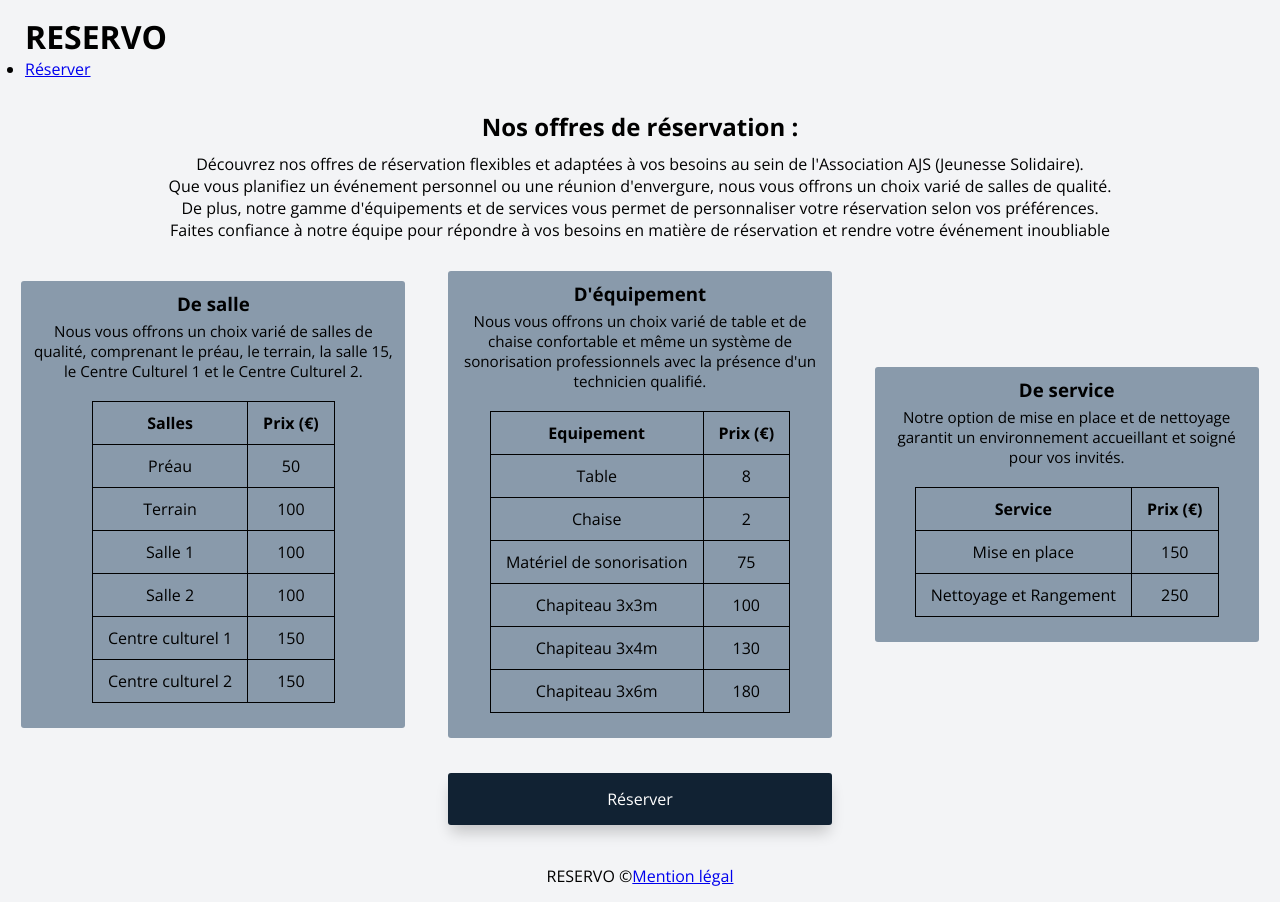
After one commit to HoarauJeremy/TP-Projet-RESERVO, a PHP site: page /plusieurPage/index.php in a window 1280 px wide. The commit adds this page. Run offline with PHP 8.4, Linux system fonts and the light colour scheme; some web fonts are replaced.

Commit message:
ajout de la seconde partie du TP

```diff
--- /dev/null
+++ b/plusieurPage/index.php
@@ -0,0 +1,161 @@
+<!DOCTYPE html>
+<html lang="fr">
+<head>
+    <meta charset="UTF-8">
+    <meta name="viewport" content="width=device-width, initial-scale=1.0">
+    <title>TP Projet RESERVO</title>
+    <link rel="stylesheet" href="../style.css">
+</head>
+<body>
+
+<header>
+    <h1>RESERVO</h1>
+
+    <nav>
+        <ul>
+            <li><a href="reservation.php">Réserver</a></li>
+        </ul>
+    </nav>
+</header>
+
+<main>
+    <div class="presentation">
+
+        <h2>Nos offres de réservation :</h2>
+
+        <div class="pres-text">
+            <p>
+                Découvrez nos offres de réservation flexibles et adaptées à vos besoins au sein de l'Association AJS (Jeunesse Solidaire).
+                <br>
+                Que vous planifiez un événement personnel ou une réunion d'envergure, nous vous offrons un choix varié de salles de qualité.
+                <br>
+                De plus, notre gamme d'équipements et de services vous permet de personnaliser votre réservation selon vos préférences.
+                <br>
+                Faites confiance à notre équipe pour répondre à vos besoins en matière de réservation et rendre votre événement inoubliable
+            </p>
+        </div>
+
+        <div class="pres-box">
+            <div class="box">
+                <h3>De salle</h3>
+                <p>Nous vous offrons un choix varié de salles de qualité, comprenant le préau, le terrain, la salle 15, le Centre Culturel 1 et le Centre Culturel 2.</p>
+                <div class="price">
+                    <table>
+                        <thead>
+                            <tr>
+                                <th>Salles</th>
+                                <th>Prix (€)</th>
+                            </tr>
+                        </thead>
+                        <tbody>
+                            <tr>
+                                <td>Préau</td>
+                                <td>50</td>
+                            </tr>
+                            <tr>
+                                <td>Terrain</td>
+                                <td>100</td>
+                            </tr>
+                            <tr>
+                                <td>Salle 1</td>
+                                <td>100</td>
+                            </tr>
+                            <tr>
+                                <td>Salle 2</td>
+                                <td>100</td>
+                            </tr>
+                            <tr>
+                                <td>Centre culturel 1</td>
+                                <td>150</td>
+                            </tr>
+                            <tr>
+                                <td>Centre culturel 2</td>
+                                <td>150</td>
+                            </tr>
+                        </tbody>
+                    </table>
+                </div>
+            </div>
+
+            <div class="box">
+                <h3>D'équipement</h3>
+                <p>Nous vous offrons un choix varié de table et de chaise confortable et même un système de sonorisation professionnels avec la présence d'un technicien qualifié.</p>
+                <div class="price">
+                    <table>
+                        <thead>
+                            <tr>
+                                <th>Equipement</th>
+                                <th>Prix (€)</th>
+                            </tr>
+                        </thead>
+                        <tbody>
+                            <tr>
+                                <td>Table</td>
+                                <td>8</td>
+                            </tr>
+                            <tr>
+                                <td>Chaise</td>
+                                <td>2</td>
+                            </tr>
+                            <tr>
+                                <td>Matériel de sonorisation</td>
+                                <td>75</td>
+                            </tr>
+                            <tr>
+                                <td>Chapiteau 3x3m</td>
+                                <td>100</td>
+                            </tr>
+                            <tr>
+                                <td>Chapiteau 3x4m</td>
+                                <td>130</td>
+                            </tr>
+                            <tr>
+                                <td>Chapiteau 3x6m</td>
+                                <td>180</td>
+                            </tr>
+                        </tbody>
+                    </table>
+                </div>
+            </div>
+
+            <div class="box">
+                <h3>De service</h3>
+                <p>Notre option de mise en place et de nettoyage garantit un environnement accueillant et soigné pour vos invités.</p>
+                <div class="price">
+                    <table>
+                        <thead>
+                            <tr>
+                                <th>Service</th>
+                                <th>Prix (€)</th>
+                            </tr>
+                        </thead>
+                        <tbody>
+                            <tr>
+                                <td>Mise en place</td>
+                                <td>150</td>
+                            </tr>
+                            <tr>
+                                <td>Nettoyage et Rangement</td>
+                                <td>250</td>
+                            </tr>
+                        </tbody>
+                    </table>
+                </div>
+            </div>
+        </div>
+    </div>
+
+    <div class="reservation-btn">
+        <a href="reservation.php" class="btn">Réserver</a>
+    </div>
+
+</main>
+
+
+<footer>
+    <p>RESERVO &copy;</p>
+    <a href="mention.php">Mention légal</a>
+</footer>
+
+</body>
+</html>
--- a/pageUnique/style.css
+++ b/style.css
@@ -32,13 +32,20 @@
     font-family: "Open Sans", sans-serif;
 }
 
-header, footer {
+header{
     margin: 15px 25px;
 }
 
-main {
-    height: auto;
-    background-color: #fefefe;
+footer {
+    margin-top: 25px;
+    padding: 15px 0;
+    width: 100%;
+    text-align: center;
+}
+
+body {
+    /* background-color: #fefefe; */
+    background-color: #f3f4f6;
 }
 
 table {
@@ -55,7 +62,7 @@ input[type=radio], input[type=checkbox], label, button {
     cursor: pointer;
 }
 
-.pres, .price {
+.presentation, .price {
     width: 100%;
     height: auto;
     /* background-color: #252525; */
@@ -63,7 +70,12 @@ input[type=radio], input[type=checkbox], label, button {
     padding: 15px 0;
 }
 
-.pres-box, .price-box {
+.pres-text {
+    width: 90%;
+    margin: 10px auto;
+}
+
+.pres-box {
     display: flex;
     flex-wrap: wrap;
     align-items: center;
@@ -77,10 +89,37 @@ input[type=radio], input[type=checkbox], label, button {
     margin: 20px 0;
     padding: 10px 5px;
     background-color: #12345678;
+    border-radius: 3px;
+
+    & p {
+        font-size: 0.95em;
+        padding: 5px;
+    }
+}
+
+.reservation-btn {
+    width: 100%;
+    display: flex;
+    justify-content: center;
+    align-items: center;
+
+    & .btn {
+        width: 75%;
+        text-align: center;
+        background-color: #123;
+        color: white;
+        padding: 15px;
+        border-radius: 3px;
+        text-decoration: none;
+        box-shadow: 0px 10px 15px -3px rgba(0,0,0,0.2);
+    }
+
+    & .btn:hover {
+        background-color: #126;
+    }
 }
 
 .price {
-    background-color: #fefefe;
     display: flex;
     justify-content: center;
     align-items: center;
@@ -165,11 +204,23 @@ input[type=radio], input[type=checkbox], label, button {
     content: " :";
 }
 
+.info {
+    width: 80%;
+    margin: 0 auto;
+    background-color: #fefefe;
+    font-size: 1.1em;
+}
+
 @media screen and (min-width: 680px) {
+
+    footer {
+        display: flex;
+        justify-content: center;
+    }
+
     .pres, .price {
         width: 100%;
-        height: 350px;
-        /* background-color: #252525; */
+        height: auto;
         text-align: center;
         padding: 15px 0;
     }
@@ -181,11 +232,7 @@ input[type=radio], input[type=checkbox], label, button {
     }
 
     .box {
-        height: 150px;
         width: 30%;
-        margin: 20px 0;
-        padding: 10px 5px;
-        background-color: #12345678;
     }
 
     .reservation {
@@ -210,6 +257,10 @@ input[type=radio], input[type=checkbox], label, button {
 
     }
 
+    .reservation-btn .btn {
+        width: 30%;
+    }
+
     .user {
         padding: 2px 5px;
     }
@@ -228,11 +279,4 @@ input[type=radio], input[type=checkbox], label, button {
         }
     }
 
-    .salle, .equipement, .service > {
-        display: flex;
-    }
-
-    label::after {
-        content: " :";
-    }
 }
```
Also changed, not shown: plusieurPage/reservation.php (added, +137 -0 lines), plusieurPage/traitement_reservation.php (added, +53 -0 lines), 1 other file.
